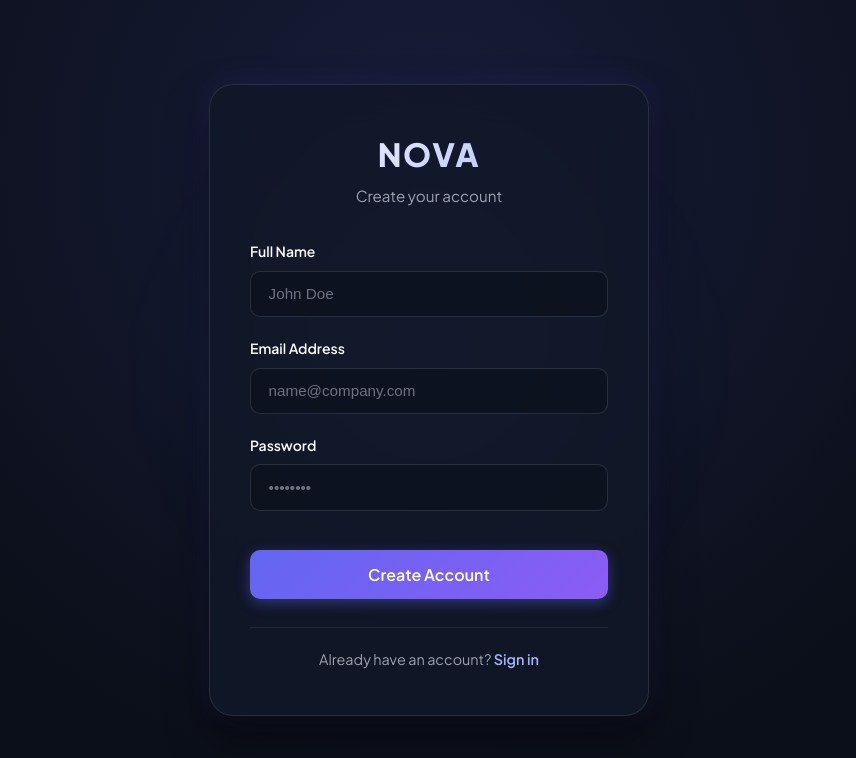
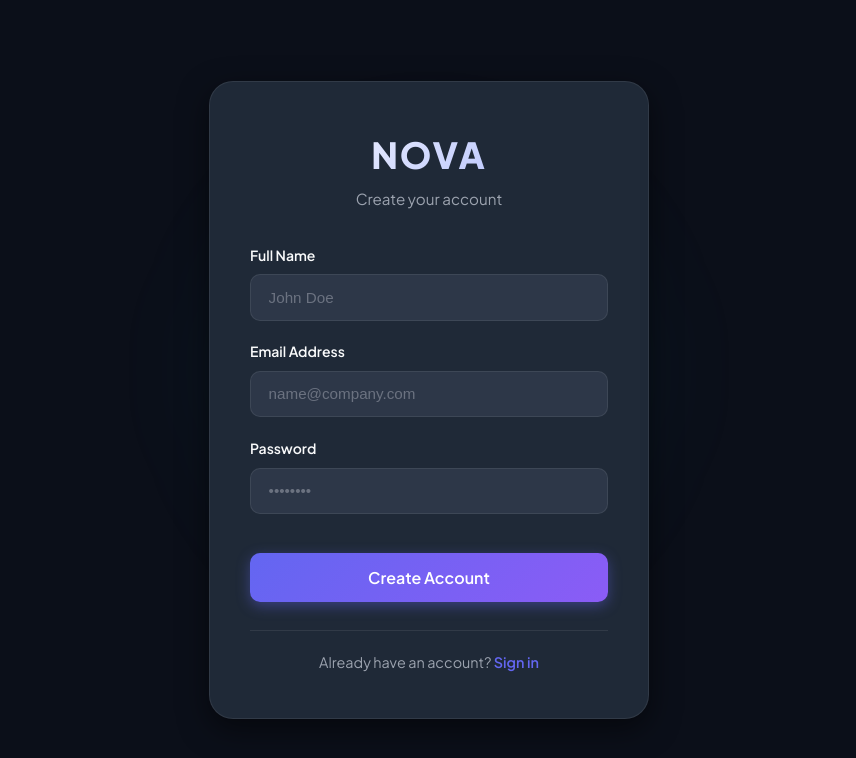
Before and after one commit to Mayuraglawe/newwllly-one-, a Next.js app: page /register in a window 1280 px wide. Shown: the top 758 px of the page, without its empty margins (211-1067 px from the left). Built offline with nearby package versions, Linux system fonts and the light colour scheme.

Commit message:
Enhance Light Mode aesthetics with crisp contrast, slate gradients, and legibility

```diff
--- a/src/app/auth.module.css
+++ b/src/app/auth.module.css
@@ -4,8 +4,9 @@
   align-items: center;
   justify-content: center;
   padding: 2rem 1rem;
-  background: radial-gradient(circle at 50% 20%, rgba(99, 102, 241, 0.15) 0%, rgba(11, 15, 25, 1) 70%);
+  background: var(--bg-color);
   position: relative;
+  transition: background var(--transition-normal);
 }
 
 .authContainer::before {
@@ -16,31 +17,31 @@
   transform: translateX(-50%);
   width: 500px;
   height: 500px;
-  background: radial-gradient(circle, rgba(99, 102, 241, 0.2) 0%, rgba(6, 182, 212, 0.05) 50%, transparent 70%);
+  background: radial-gradient(circle, rgba(99, 102, 241, 0.15) 0%, rgba(6, 182, 212, 0.05) 50%, transparent 70%);
   pointer-events: none;
   filter: blur(50px);
 }
 
 .authCard {
-  background: rgba(17, 24, 39, 0.85);
+  background: var(--surface-card);
   -webkit-backdrop-filter: blur(20px);
   backdrop-filter: blur(20px);
-  border: 1px solid rgba(255, 255, 255, 0.1);
+  border: 1px solid var(--border-color);
   border-radius: var(--radius-xl);
   padding: 2.75rem 2.5rem;
   width: 100%;
   max-width: 440px;
-  box-shadow: 0 20px 40px rgba(0, 0, 0, 0.5), 0 0 30px rgba(99, 102, 241, 0.15);
+  box-shadow: var(--shadow-lg);
   position: relative;
   z-index: 1;
 }
 
 .authLogo {
-  font-size: 2rem;
+  font-size: 2.25rem;
   font-weight: 800;
   text-align: center;
   margin-bottom: 0.25rem;
-  background: linear-gradient(135deg, #ffffff 0%, #a5b4fc 100%);
+  background: var(--logo-gradient);
   -webkit-background-clip: text;
   background-clip: text;
   -webkit-text-fill-color: transparent;
@@ -69,8 +70,8 @@
 .input {
   width: 100%;
   padding: 0.85rem 1.1rem;
-  background: rgba(11, 15, 25, 0.6);
-  border: 1px solid rgba(255, 255, 255, 0.12);
+  background: var(--surface-hover);
+  border: 1px solid var(--border-color);
   border-radius: var(--radius-md);
   font-size: 0.95rem;
   color: var(--text-main);
@@ -78,13 +79,12 @@
 }
 
 .input::placeholder {
-  color: #6b7280;
+  color: var(--text-dim);
 }
 
 .input:focus {
   outline: none;
   border-color: var(--primary-color);
-  background: rgba(11, 15, 25, 0.9);
   box-shadow: 0 0 0 3px rgba(99, 102, 241, 0.25);
 }
 
@@ -114,19 +114,18 @@
 .authFooter {
   margin-top: 1.75rem;
   padding-top: 1.25rem;
-  border-top: 1px solid rgba(255, 255, 255, 0.08);
+  border-top: 1px solid var(--border-color);
   text-align: center;
   font-size: 0.9rem;
   color: var(--text-muted);
 }
 
 .authLink {
-  color: #a5b4fc;
+  color: var(--primary-color);
   font-weight: 600;
   transition: color var(--transition-fast);
 }
 
 .authLink:hover {
-  color: white;
   text-decoration: underline;
 }
--- a/src/app/dashboard/dashboard.module.css
+++ b/src/app/dashboard/dashboard.module.css
@@ -32,7 +32,7 @@
   font-weight: 800;
   margin-bottom: 2.5rem;
   padding: 0 0.75rem;
-  background: linear-gradient(135deg, #ffffff 0%, #a5b4fc 100%);
+  background: var(--logo-gradient);
   -webkit-background-clip: text;
   background-clip: text;
   -webkit-text-fill-color: transparent;
@@ -62,9 +62,9 @@
 }
 
 .navItem:hover {
-  background-color: rgba(255, 255, 255, 0.05);
+  background-color: var(--surface-hover);
   color: var(--text-main);
-  border-color: rgba(255, 255, 255, 0.05);
+  border-color: var(--border-color);
 }
 
 .navItem.active {
@@ -298,14 +298,13 @@
   align-items: flex-start;
   padding: 0.85rem;
   border-radius: var(--radius-md);
-  background: rgba(255, 255, 255, 0.02);
-  border: 1px solid rgba(255, 255, 255, 0.04);
+  background: var(--surface-hover);
+  border: 1px solid var(--border-color);
   transition: all var(--transition-fast);
 }
 
 .activityItem:hover {
-  background: rgba(255, 255, 255, 0.05);
-  border-color: rgba(255, 255, 255, 0.08);
+  border-color: var(--border-highlight);
 }
 
 .activityAvatar {
--- a/src/app/globals.css
+++ b/src/app/globals.css
@@ -19,6 +19,9 @@
   --text-muted: #9ca3af;
   --text-dim: #6b7280;
 
+  --logo-gradient: linear-gradient(135deg, #ffffff 0%, #a5b4fc 100%);
+  --hero-gradient: linear-gradient(135deg, #ffffff 0%, #a5b4fc 50%, #818cf8 100%);
+
   --border-color: rgba(255, 255, 255, 0.08);
   --border-highlight: rgba(99, 102, 241, 0.3);
 
@@ -38,23 +41,26 @@
 }
 
 [data-theme="light"] {
-  --bg-color: #f8fafc;
+  --bg-color: #f1f5f9;
   --surface-color: #ffffff;
-  --surface-glass: rgba(255, 255, 255, 0.85);
+  --surface-glass: rgba(255, 255, 255, 0.9);
   --surface-card: #ffffff;
-  --surface-hover: #f1f5f9;
+  --surface-hover: #e2e8f0;
 
   --text-main: #0f172a;
-  --text-muted: #64748b;
-  --text-dim: #94a3b8;
+  --text-muted: #475569;
+  --text-dim: #64748b;
 
-  --border-color: rgba(226, 232, 240, 0.9);
-  --border-highlight: rgba(99, 102, 241, 0.4);
+  --logo-gradient: linear-gradient(135deg, #0f172a 0%, #4338ca 100%);
+  --hero-gradient: linear-gradient(135deg, #0f172a 0%, #3730a3 100%);
 
-  --shadow-sm: 0 1px 3px rgba(0, 0, 0, 0.05);
-  --shadow-md: 0 4px 14px rgba(0, 0, 0, 0.06);
-  --shadow-lg: 0 10px 30px rgba(0, 0, 0, 0.08);
-  --shadow-glow: 0 0 20px rgba(99, 102, 241, 0.15);
+  --border-color: #e2e8f0;
+  --border-highlight: #6366f1;
+
+  --shadow-sm: 0 1px 3px rgba(15, 23, 42, 0.08);
+  --shadow-md: 0 4px 16px rgba(15, 23, 42, 0.08);
+  --shadow-lg: 0 12px 32px rgba(15, 23, 42, 0.12);
+  --shadow-glow: 0 4px 20px rgba(99, 102, 241, 0.2);
 }
 
 * {
--- a/src/app/page.module.css
+++ b/src/app/page.module.css
@@ -51,7 +51,7 @@
   letter-spacing: -0.04em;
   line-height: 1.1;
   margin-bottom: 1.25rem;
-  background: linear-gradient(135deg, #ffffff 0%, #a5b4fc 50%, #818cf8 100%);
+  background: var(--hero-gradient);
   -webkit-background-clip: text;
   background-clip: text;
   -webkit-text-fill-color: transparent;
@@ -80,7 +80,7 @@
 }
 
 .featureCard {
-  background: rgba(17, 24, 39, 0.7);
+  background: var(--surface-card);
   -webkit-backdrop-filter: blur(16px);
   backdrop-filter: blur(16px);
   padding: 2.25rem;
```
